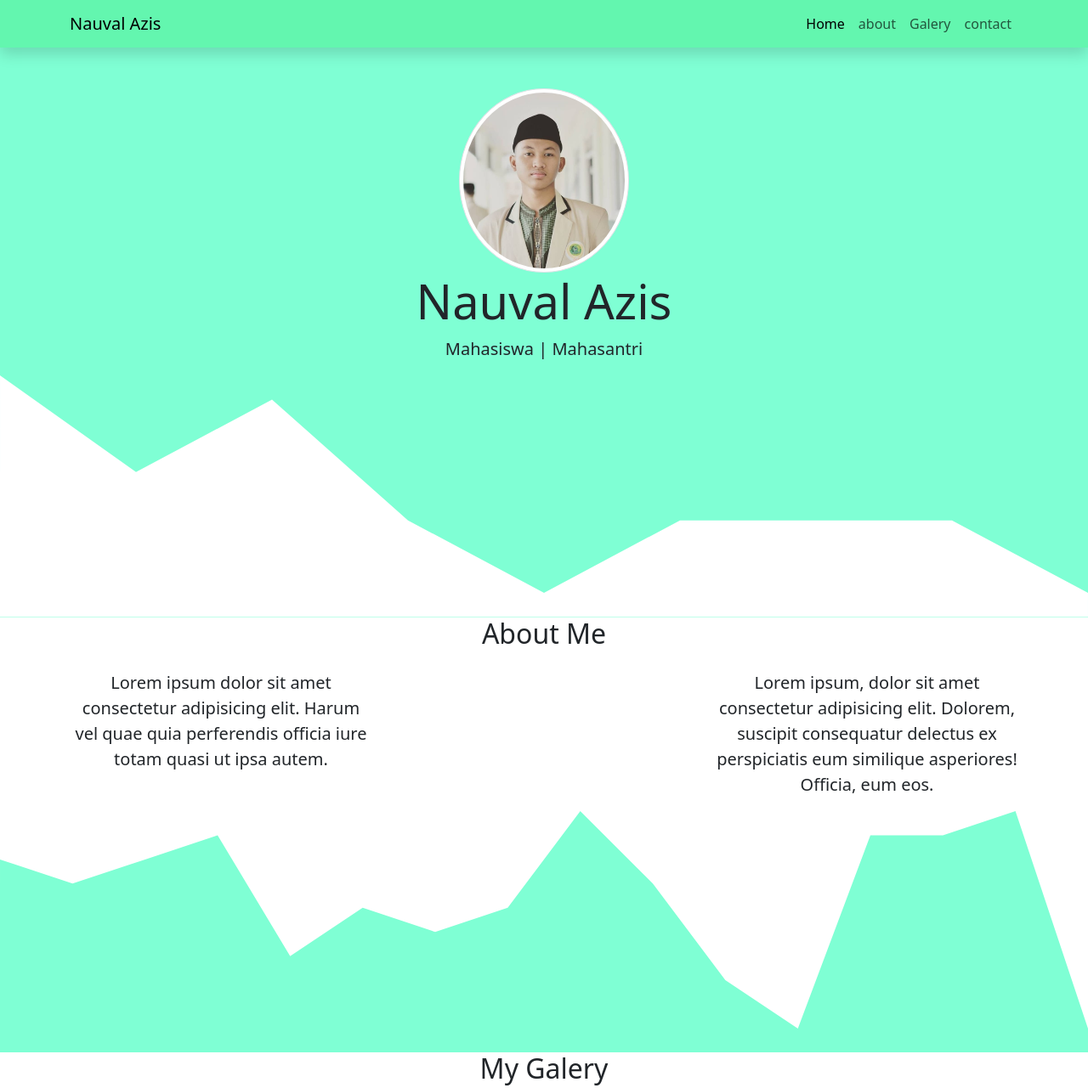
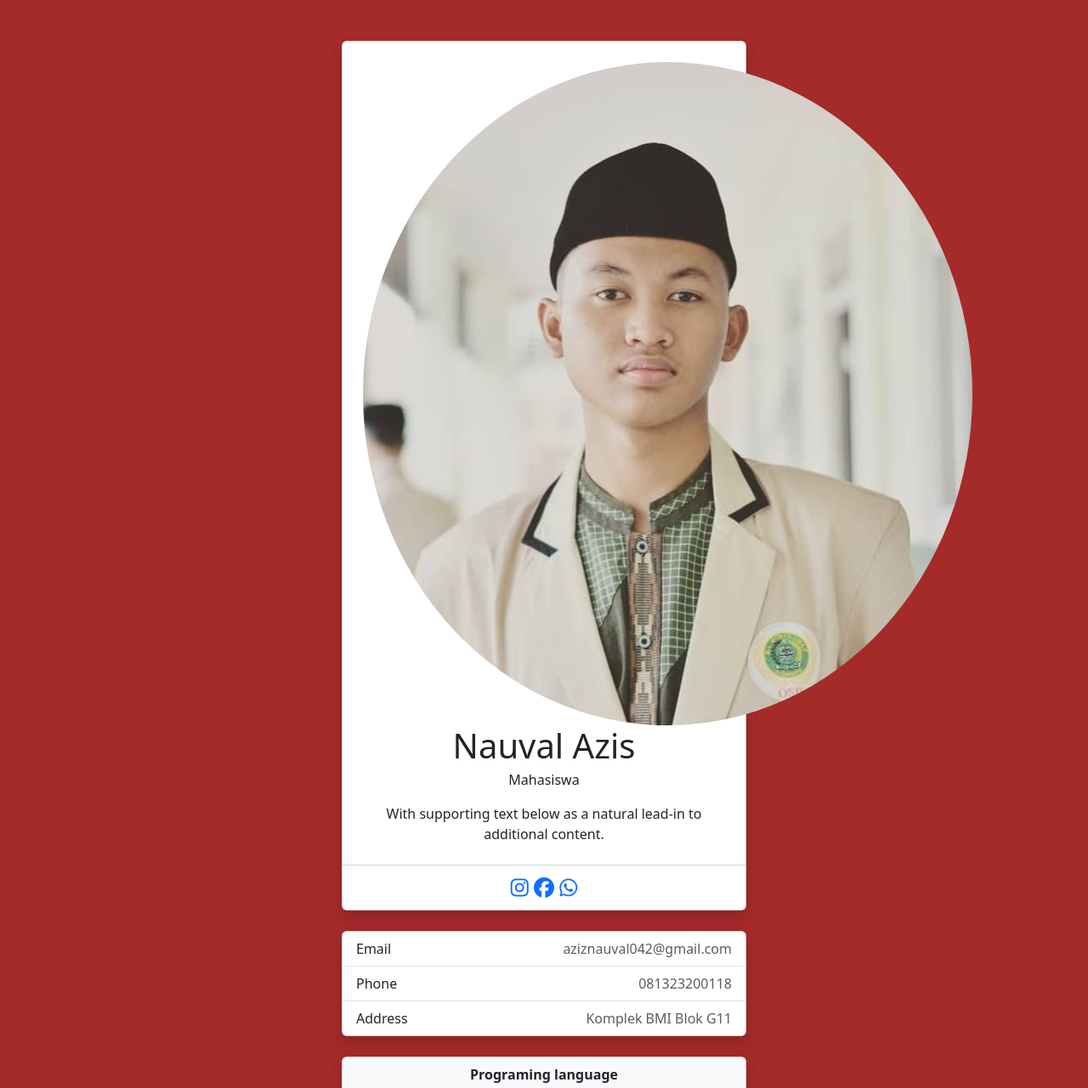
Before and after one commit to Izra29/itw2023-233040109-project1, a plain HTML site: page index.html in a window 1280 px wide. Shown: the top 1281 px of the page at 85% size. Drawn offline with nearby package versions, Linux system fonts and the light colour scheme.

Commit message:
itw2023_project1_233040109

```diff
--- a/index.html
+++ b/index.html
@@ -6,107 +6,61 @@
     <title>Portofolio</title>
     <link href="https://cdn.jsdelivr.net/npm/bootstrap@5.3.2/dist/css/bootstrap.min.css" rel="stylesheet" integrity="sha384-T3c6CoIi6uLrA9TneNEoa7RxnatzjcDSCmG1MXxSR1GAsXEV/Dwwykc2MPK8M2HN" crossorigin="anonymous" />
     <link rel="stylesheet" href="style.css" />
+    <link rel="stylesheet" href="https://cdnjs.cloudflare.com/ajax/libs/font-awesome/6.5.1/css/all.min.css" />
+    <link rel="stylesheet" href="https://cdn.jsdelivr.net/gh/devicons/devicon@v2.15.1/devicon.min.css" />
   </head>
   <body>
-    <!-- navbar -->
-    <nav class="navbar navbar-expand-lg navbar-light shadow" style="background-color: rgba(66, 244, 158, 0.825)">
-      <div class="container">
-        <a class="navbar-brand" href="#">Nauval Azis</a>
-        <button class="navbar-toggler" type="button" data-bs-toggle="collapse" data-bs-target="#navbarNav" aria-controls="navbarNav" aria-expanded="false" aria-label="Toggle navigation">
-          <span class="navbar-toggler-icon"></span>
-        </button>
-        <div class="collapse navbar-collapse" id="navbarNav">
-          <ul class="navbar-nav ms-auto">
-            <li class="nav-item">
-              <a class="nav-link active" aria-current="page" href="#">Home</a>
-            </li>
-            <li class="nav-item">
-              <a class="nav-link" href="#">about</a>
-            </li>
-            <li class="nav-item">
-              <a class="nav-link" href="#">Galery</a>
-            </li>
-            <li class="nav-item">
-              <a class="nav-link" href="#">contact</a>
-            </li>
-          </ul>
+    <div class="container mt-5 mb-5">
+      <!-- kolom1 -->
+      <div class="card text-center shadow mb-4">
+        <div class="card-body px-4 py-4">
+          <img src="img/saya3.jpg" class="rounded-circle" />
+          <h1 class="mb-1">Nauval Azis</h1>
+          <span class="fw-light d-block mb-3">Mahasiswa</span>
+          <p class="card-text">With supporting text below as a natural lead-in to additional content.</p>
+        </div>
+        <div class="card-footer bg-white fs-4">
+          <a href="https://www.instagram.com/?hl=en"><i class="fa-brands fa-instagram"></i></a>
+          <a href="https://facebook.com"><i class="fa-brands fa-facebook"></i></a>
+          <a href="#"><i class="fa-brands fa-whatsapp"></i></a>
         </div>
       </div>
-    </nav>
-    <!-- akhir navbar -->
-    <!-- jumbotron -->
-    <section class="jumbotron text-center">
-      <img src="img/saya3.jpg" alt="Nauval Azis" width="200" class="rounded-circle img-thumbnail" />
-      <h1 class="display-4">Nauval Azis</h1>
-      <p class="lead">Mahasiswa | Mahasantri</p>
-      <svg xmlns="http://www.w3.org/2000/svg" viewBox="0 0 1440 320">
-        <path fill="#ffffff" fill-opacity="1" d="M0,0L180,128L360,32L540,192L720,288L900,192L1080,192L1260,192L1440,288L1440,320L1260,320L1080,320L900,320L720,320L540,320L360,320L180,320L0,320Z"></path>
-      </svg>
-    </section>
-    <!-- akhir jumbotron -->
-    <!-- about -->
-    <section id="about">
-      <div class="container">
-        <div class="row text-center mb-3">
-          <div class="col">
-            <h2>About Me</h2>
-          </div>
-        </div>
-        <div class="row justify-content-between fs-5 text-center">
-          <div class="col-4">
-            <p>Lorem ipsum dolor sit amet consectetur adipisicing elit. Harum vel quae quia perferendis officia iure totam quasi ut ipsa autem.</p>
-          </div>
-          <div class="col-4">
-            <p>Lorem ipsum, dolor sit amet consectetur adipisicing elit. Dolorem, suscipit consequatur delectus ex perspiciatis eum similique asperiores! Officia, eum eos.</p>
+
+      <!-- kolom2 -->
+      <div class="card shadow mb-4">
+        <ul class="list-group list-group-flush">
+          <li class="list-group-item">
+            <div class="row">
+              <div class="col-4">Email</div>
+              <div class="col-8 text-end text-muted">aziznauval042@gmail.com</div>
+            </div>
+          </li>
+          <li class="list-group-item">
+            <div class="row">
+              <div class="col-4">Phone</div>
+              <div class="col-8 text-end text-muted">081323200118</div>
+            </div>
+          </li>
+          <li class="list-group-item">
+            <div class="row">
+              <div class="col-4">Address</div>
+              <div class="col-8 text-end text-muted">Komplek BMI Blok G11</div>
+            </div>
+          </li>
+        </ul>
+      </div>
+      <!-- kolom3 -->
+      <div class="card shadow mb-4">
+        <div class="card-header bg-light fw-bold text-center">Programing language</div>
+        <div class="card-body">
+          <div class="row row-cols-2 fs-1 text-center">
+            <i class="devicon-html5-plain"></i>
+
+            <i class="devicon-css3-plain"></i>
           </div>
         </div>
       </div>
-      <svg xmlns="http://www.w3.org/2000/svg" viewBox="0 0 1440 320">
-        <path
-          fill="#7fffd4"
-          fill-opacity="1"
-          d="M0,64L96,96L192,64L288,32L384,192L480,128L576,160L672,128L768,0L864,96L960,224L1056,288L1152,32L1248,32L1344,0L1440,288L1440,320L1344,320L1248,320L1152,320L1056,320L960,320L864,320L768,320L672,320L576,320L480,320L384,320L288,320L192,320L96,320L0,320Z"
-        ></path>
-      </svg>
-    </section>
-    <!-- akhir about -->
-    <!-- projects -->
-    <section id="projects">
-      <div class="container">
-        <div class="row text-center">
-          <div class="col">
-            <h2>My Galery</h2>
-          </div>
-        </div>
-        <div class="row">
-          <div class="col-4">
-            <div class="card">
-              <img src="img/saya.jpg" class="card-img-top" alt="galery 1" />
-              <div class="card-body">
-                <p class="card-text">Some quick example text to build on the card title and make up the bulk of the card's content.</p>
-              </div>
-            </div>
-          </div>
-          <div class="col-4">
-            <div class="card">
-              <img src="img/saya.jpg" class="card-img-top" alt="galery 1" />
-              <div class="card-body">
-                <p class="card-text">Some quick example text to build on the card title and make up the bulk of the card's content.</p>
-              </div>
-            </div>
-          </div>
-          <div class="col-4">
-            <div class="card">
-              <img src="img/saya.jpg" class="card-img-top" alt="galery 1" />
-              <div class="card-body">
-                <p class="card-text">Some quick example text to build on the card title and make up the bulk of the card's content.</p>
-              </div>
-            </div>
-          </div>
-        </div>
-      </div>
-    </section>
-    <!-- akhir projects -->
+    </div>
     <script src="https://cdn.jsdelivr.net/npm/bootstrap@5.3.2/dist/js/bootstrap.bundle.min.js" integrity="sha384-C6RzsynM9kWDrMNeT87bh95OGNyZPhcTNXj1NW7RuBCsyN/o0jlpcV8Qyq46cDfL" crossorigin="anonymous"></script>
   </body>
 </html>
--- a/style.css
+++ b/style.css
@@ -1,7 +1,7 @@
 body {
-  min-height: 2000px;
+  background-color: brown;
 }
-.jumbotron {
-  padding-top: 3rem;
-  background-color: aquamarine;
+
+.container {
+  max-width: 500px;
 }
```
